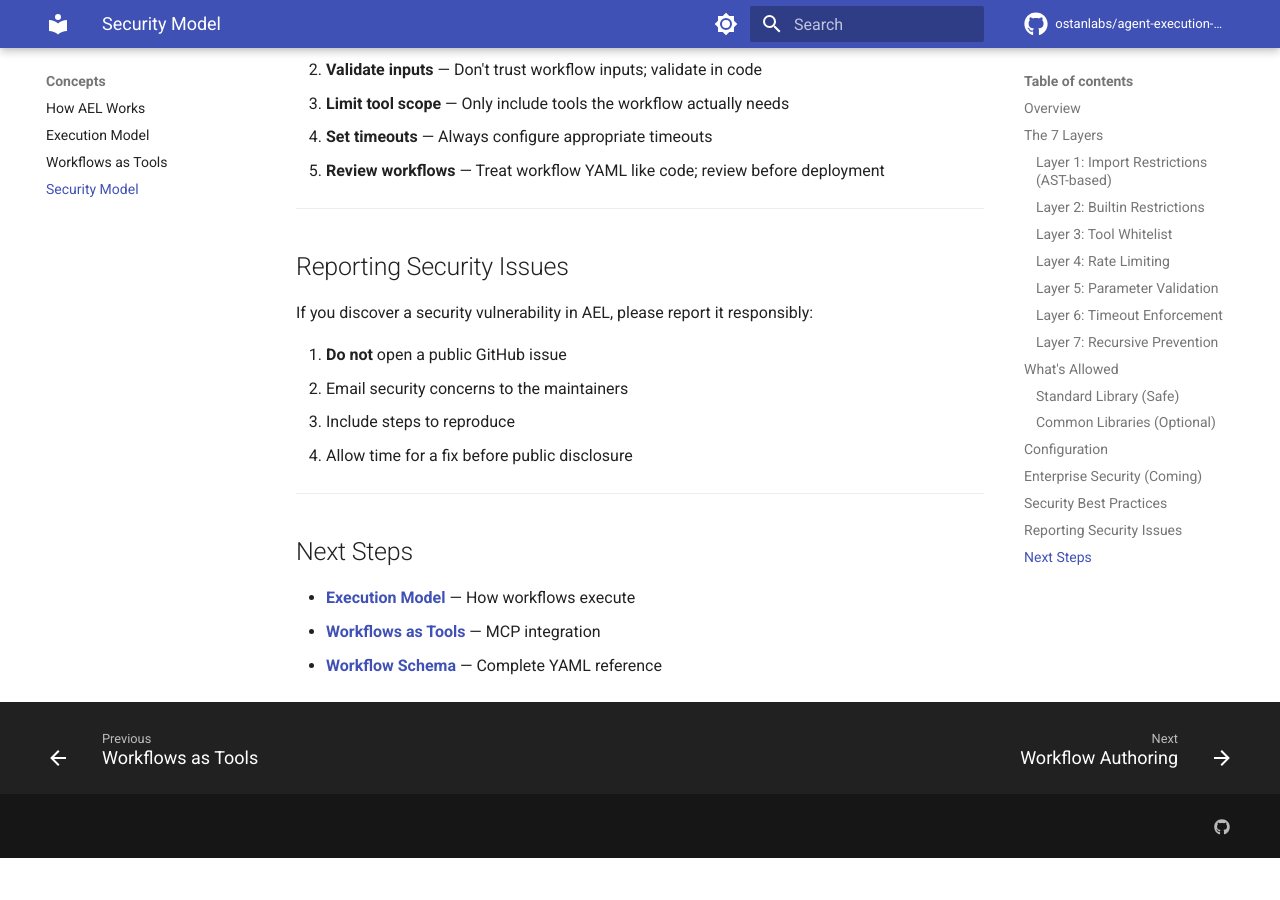
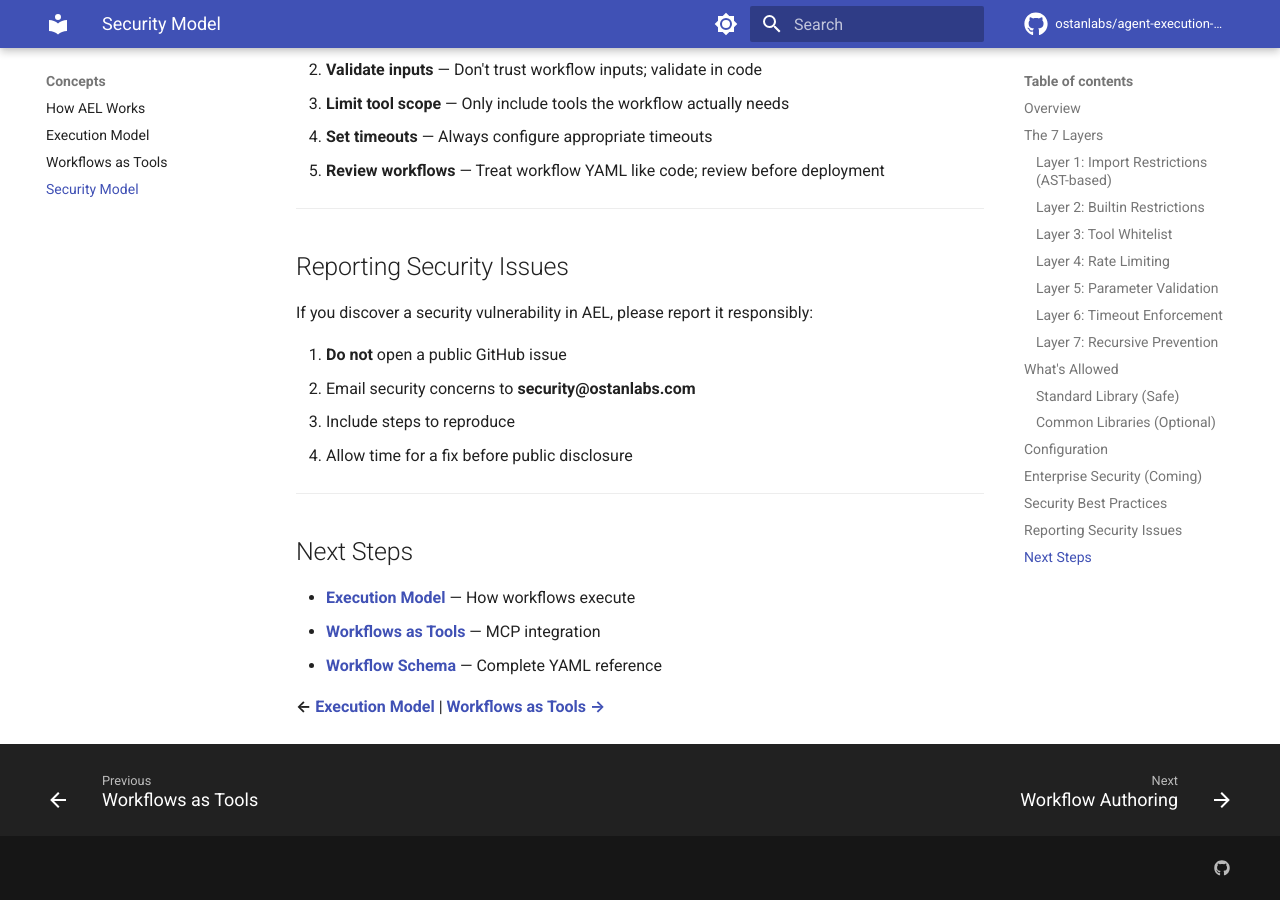
Before and after one commit to ostanlabs/ael_documentation, an MkDocs documentation site: the page built from docs/concepts/security-model.md, in a window 1280 px wide and 900 px high, scrolled down 4977 px. Built offline with MkDocs 1.6.1 and Material for MkDocs 9.7.7, drawn with Linux system fonts in a browser that asks for light colours; comment, search, counter and statistics services are not loaded; before the commit the page ends 5835 px from its top, so only the background shows below that.

Commit message:
docs: address PR review suggestions
- Add caption explaining checkmarks in homepage diagram
- Add Q1 2026 timeline for Phase 2 in roadmap
- Add security@ostanlabs.com email for security reporting
- Add previous/next navigation links to all concept pages

```diff
--- a/docs/concepts/security-model.md
+++ b/docs/concepts/security-model.md
@@ -249,7 +249,7 @@ The following security features are planned for Enterprise:
 If you discover a security vulnerability in AEL, please report it responsibly:
 
 1. **Do not** open a public GitHub issue
-2. Email security concerns to the maintainers
+2. Email security concerns to **security@ostanlabs.com**
 3. Include steps to reproduce
 4. Allow time for a fix before public disclosure
 
@@ -260,3 +260,5 @@ If you discover a security vulnerability in AEL, please report it responsibly:
 - **[Execution Model](./execution-model.md)** — How workflows execute
 - **[Workflows as Tools](./workflows-as-tools.md)** — MCP integration
 - **[Workflow Schema](../reference/workflow-schema.md)** — Complete YAML reference
+
+**← [Execution Model](./execution-model.md)** | **[Workflows as Tools →](./workflows-as-tools.md)**
```
Also changed, not shown: docs/concepts/execution-model.md (+2 -0 lines), docs/concepts/how-ael-works.md (+3 -1 lines), docs/concepts/workflows-as-tools.md (+2 -0 lines), docs/index.md (+2 -0 lines), docs/roadmap.md (+1 -0 lines).
